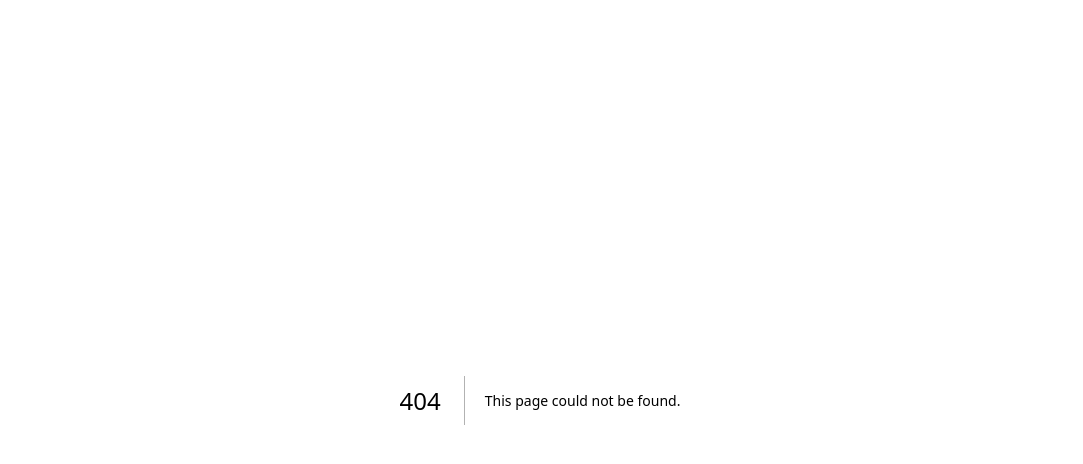
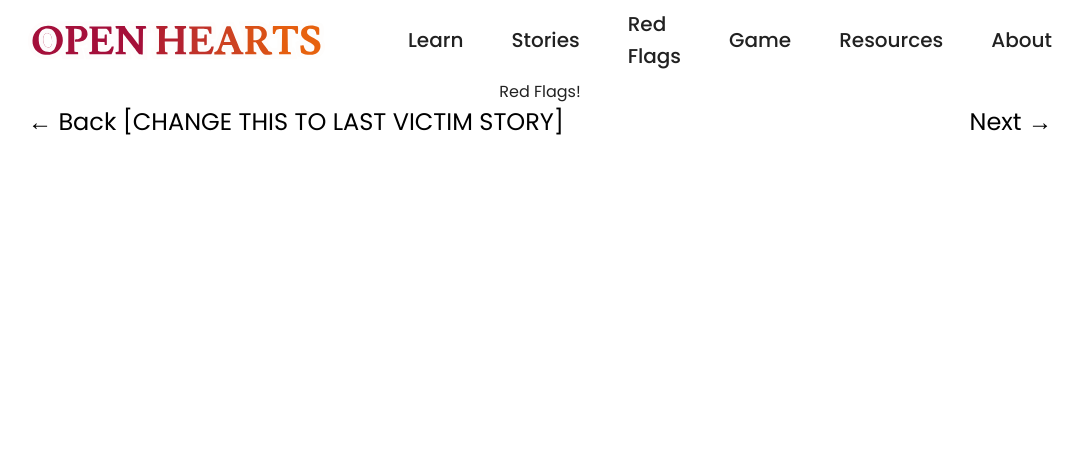
Before and after one commit to heavens-potato/open-hearts, a Next.js app in the folder open-hearts/: page /red-flags in a window 1280 px wide. Before the commit this address had no page. Shown: the top 464 px of the page, without its empty margins (100-1183 px from the left). Built offline with nearby package versions, Linux system fonts and the light colour scheme; a web font is replaced by a local one.

Commit message:
added links for red flag and stories landing page and updated emotional toll styles

```diff
--- a/open-hearts/package.json
+++ b/open-hearts/package.json
@@ -23,7 +23,7 @@
   },
   "devDependencies": {
     "@eslint/eslintrc": "^3",
-    "@tailwindcss/postcss": "^4",
+    "@tailwindcss/postcss": "^4.1.11",
     "eslint": "^9",
     "eslint-config-next": "15.3.4",
     "tailwindcss": "^4"
--- /dev/null
+++ b/open-hearts/src/app/red-flags/page.js
@@ -0,0 +1,57 @@
+"use client";
+import Header from "../../components/header.js";
+import { motion } from "framer-motion";
+import { Typography } from "@mui/material";
+import Link from 'next/link';
+import { useTheme } from "@mui/material/styles";
+
+export default function stories() {
+    const theme = useTheme();
+
+    return (
+        <div className="w-full min-h-screen flex flex-col items-center">
+            <Header />
+            <h1>Red Flags!</h1>
+
+            <motion.div
+                className="w-full flex justify-between px-6 sm:px-10 md:px-16 lg:px-24 xl:px-32 pb-13 md:pb-18"
+                initial={{ opacity: 0 }}
+                animate={{ opacity: 1 }}
+                transition={{ duration: 1.0, delay: 0.4 }}
+            >
+                <Link href="/stories" passHref >
+                    <Typography
+                        sx={{
+                            fontSize: {
+                                xs: theme.typography.h6.fontSize,
+                                sm: theme.typography.h6.fontSize,
+                                md: theme.typography.h6.fontSize,
+                                lg: theme.typography.h5.fontSize,
+                                xl: theme.typography.h5.fontSize,
+                            },
+                            color: "black",
+                        }}
+                    >
+                        ← Back [CHANGE THIS TO LAST VICTIM STORY]
+                    </Typography>
+                </Link>
+                <Link href="/minigame" passHref >
+                    <Typography
+                        sx={{
+                            fontSize: {
+                                xs: theme.typography.h6.fontSize,
+                                sm: theme.typography.h6.fontSize,
+                                md: theme.typography.h6.fontSize,
+                                lg: theme.typography.h5.fontSize,
+                                xl: theme.typography.h5.fontSize,
+                            },
+                            color: "black",
+                        }}
+                    >
+                        Next →
+                    </Typography>
+                </Link>
+            </motion.div>
+        </div>
+    )
+}
--- /dev/null
+++ b/open-hearts/src/app/stories/page.js
@@ -0,0 +1,57 @@
+"use client";
+import Header from "../../components/header.js";
+import { motion } from "framer-motion";
+import { Typography } from "@mui/material";
+import Link from 'next/link';
+import { useTheme } from "@mui/material/styles";
+
+export default function stories() {
+    const theme = useTheme();
+
+    return (
+        <div className="w-full min-h-screen flex flex-col items-center">
+            <Header />
+            <h1>Stories!</h1>
+
+            <motion.div
+                className="w-full flex justify-between px-6 sm:px-10 md:px-16 lg:px-24 xl:px-32 pb-13 md:pb-18"
+                initial={{ opacity: 0 }}
+                animate={{ opacity: 1 }}
+                transition={{ duration: 1.0, delay: 0.4 }}
+            >
+                <Link href="/learn/typical-case" passHref >
+                    <Typography
+                        sx={{
+                            fontSize: {
+                                xs: theme.typography.h6.fontSize,
+                                sm: theme.typography.h6.fontSize,
+                                md: theme.typography.h6.fontSize,
+                                lg: theme.typography.h5.fontSize,
+                                xl: theme.typography.h5.fontSize,
+                            },
+                            color: "black",
+                        }}
+                    >
+                        ← Back
+                    </Typography>
+                </Link>
+                <Link href="/red-flags" passHref >
+                    <Typography
+                        sx={{
+                            fontSize: {
+                                xs: theme.typography.h6.fontSize,
+                                sm: theme.typography.h6.fontSize,
+                                md: theme.typography.h6.fontSize,
+                                lg: theme.typography.h5.fontSize,
+                                xl: theme.typography.h5.fontSize,
+                            },
+                            color: "black",
+                        }}
+                    >
+                        Next → [CHANGE THIS TO PROCEEDING VICTIM STORY]
+                    </Typography>
+                </Link>
+            </motion.div>
+        </div>
+    )
+}
--- a/open-hearts/src/components/emotionalToll.js
+++ b/open-hearts/src/components/emotionalToll.js
@@ -17,7 +17,7 @@ export default function EmotionalToll() {
   const goBack = () => page > 0 && setPage(page - 1);
 
   return (
-    <div className="relative flex flex-col items-center justify-center text-center p-3 w-full mx-auto">
+    <div className="relative flex flex-col items-center justify-center text-center p-3 w-full mx-auto gap-6 md:gap-12">
       <motion.div
         key={page}
         className="w-full flex flex-col justify-center"
@@ -52,13 +52,11 @@ export default function EmotionalToll() {
                 <Image
                   src={cryingIcon}
                   alt="Crying icon"
-                  width={170}
-                  height={170}
-                  className="object-contain"
+                  className="object-contain w-32 sm:w-40 md:w-48 lg:w-56 xl:w-64"
                 />
               </div>
 
-              <div className="w-full md:w-1/2">
+              <div className="w-full md:w-1/2 flex justify-center items-center">
                 <Typography
                   sx={{
                     fontSize: {
@@ -109,20 +107,19 @@ export default function EmotionalToll() {
               <strong>“psychological abuse techniques”</strong> often used in
               the context of <strong>domestic violence</strong> (Cross, 2023).
             </Typography>
-            <div className="flex justify-center mt-8">
+            <div className="flex justify-center mt-8 h-full">
               <Image
                 src={psychoIcon}
                 alt="Psychological manipulation"
-                width={300}
-                height={300}
-                className="object-contain"
+                className="object-contain max-w-full"
               />
             </div>
           </div>
         )}
 
         {page === 2 && (
-          <div className="flex flex-col md:flex-row items-center">
+          <div className="flex flex-col md:flex-row items-center justify-center h-full w-full gap-6 md:gap-0">
+            <div className="w-full md:w-[60%]">
               <Typography
                 sx={{
                   fontSize: {
@@ -134,7 +131,6 @@ export default function EmotionalToll() {
                   },
                   color: "black",
                   textAlign: "left",
-                width: "100%",
                 }}
               >
                 Victims continue to suffer long after cases of fraud are over,
@@ -144,13 +140,15 @@ export default function EmotionalToll() {
                 <strong>suicidal ideation</strong>” (<u>Aborisade et al., 2024</u>
                 ).
               </Typography>
-            <div className="w-full md:w-1/2 sm:w-1/4 flex justify-center p-4">
+            </div>
+
+            <div className="w-full md:w-[40%] flex justify-center p-4">
               <Image
                 src={depressionIcon}
                 alt="Depression icon"
                 width={200}
                 height={200}
-                className="object-contain w-32 sm:w-40 md:w-48 lg:w-56"
+                className="object-contain w-32 sm:w-40 md:w-48 lg:w-56 xl:w-64"
               />
             </div>
           </div>
@@ -163,7 +161,7 @@ export default function EmotionalToll() {
         {page > 0 ? (
           <button
             onClick={goBack}
-            className="text-5xl hover:scale-110 transition-transform"
+            className="text-5xl hover:scale-110 transition-transform cursor-pointer"
             style={{ color: "#FF934F" }}
           >
             &lt;
@@ -173,7 +171,7 @@ export default function EmotionalToll() {
         )}
 
         {/* Hearts */}
-        <div className="flex space-x-4 mt-2 mb-8">
+        <div className="flex items-center justify-center h-full gap-4">
           {[0, 1, 2].map((i) => (
             <button
               key={i}
@@ -181,8 +179,7 @@ export default function EmotionalToll() {
               className="focus:outline-none"
             >
               <span
-                className={`text-4xl transition-all duration-300 ${
-                  i === page ? "opacity-100 scale-110" : "opacity-30 grayscale"
+                className={`text-4xl transition-all duration-300 ${i === page ? "opacity-100 scale-110" : "opacity-30 grayscale"
                   }`}
                 style={{
                   background: "linear-gradient(to right, #FF934F, #A30B37)",
@@ -202,7 +199,7 @@ export default function EmotionalToll() {
         {page < 2 ? (
           <button
             onClick={goNext}
-            className="text-5xl hover:scale-110 transition-transform"
+            className="text-5xl hover:scale-110 transition-transform cursor-pointer"
             style={{ color: "#FF934F" }}
           >
             &gt;
--- a/open-hearts/src/components/header.js
+++ b/open-hearts/src/components/header.js
@@ -89,9 +89,19 @@ export default function header() {
                                         cursor: 'pointer'
                                     }}
                                     component={Link}
+                                    href="/red-flags"
+                                >
+                                    Red Flags
+                                </Typography>
+                                <Typography
+                                    variant="h6"
+                                    sx={{
+                                        cursor: 'pointer'
+                                    }}
+                                    component={Link}
                                     href="/minigame"
                                 >
-                                    Play
+                                    Game
                                 </Typography>
                                 <Typography
                                     variant="h6"
@@ -124,12 +134,12 @@ export default function header() {
                     transition={{ duration: 0.5, ease: "easeOut" }}
                     className="w-screen h-20 flex flex-row px-6 sm:px-10 md:px-16 lg:px-24 xl:px-32 items-center"
                 >
-                    <Link href="/landing" className="w-full">
+                    <Link href="/landing" className="w-[40%]">
                         <Image src={HeaderLogo}
                             alt="Open Hearts logo with the tagline Spot the Scam. Save a Heart."
                             className="h-10 w-auto object-fill cursor-pointer" />
                     </Link>
-                    <div className="w-full h-full flex flex-row gap-12 justify-end items-center">
+                    <div className="w-[60%] h-full flex flex-row gap-12 justify-end items-center">
                         <Typography
                             variant="h6"
                             sx={{
@@ -156,9 +166,19 @@ export default function header() {
                                 cursor: 'pointer'
                             }}
                             component={Link}
+                            href="/stories"
+                        >
+                            Red Flags
+                        </Typography>
+                        <Typography
+                            variant="h6"
+                            sx={{
+                                cursor: 'pointer'
+                            }}
+                            component={Link}
                             href="/minigame"
                         >
-                            Play
+                            Game
                         </Typography>
                         <Typography
                             variant="h6"
```
Also changed, not shown: 1 other file (tests, documents, lock files or other folders). Lines whose indentation alone changed are shown as unchanged.
